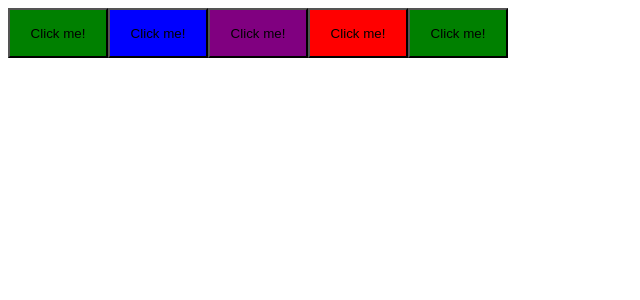
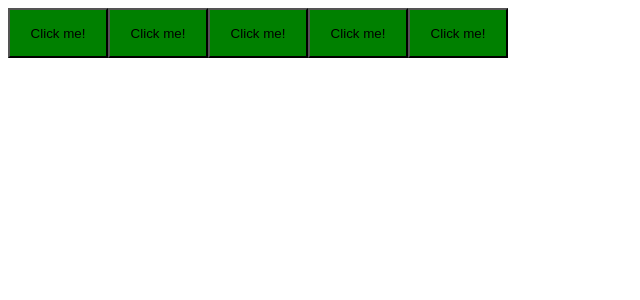
Before and after one commit to jvchaves/time_pomodoro, a React (Vite) app: page / in a window 1280 px wide. Shown: the top 300 px of the page, without its empty margins (0-640 px from the left). Built offline with nearby package versions, Linux system fonts and the light colour scheme.

Commit message:
Feat: sobreescrevo tema default"

```diff
--- a/src/App.tsx
+++ b/src/App.tsx
@@ -1,13 +1,15 @@
+import {ThemeProvider} from 'styled-components'
 import { Button } from "./components/Button";
+import { defaultTheme } from './styles/themes/default';
 
 export function App() {
   return (
-    <>
+    <ThemeProvider theme={defaultTheme}>
       <Button variant="primary"/>
       <Button variant="secondary"/>
       <Button variant="success"/>
       <Button variant="danger"/>
       <Button />
-    </>
+    </ThemeProvider>
   )
 }
--- a/src/components/Button.styles.ts
+++ b/src/components/Button.styles.ts
@@ -17,9 +17,12 @@
   width: 100px;
   height: 50px;
 
-  ${props => {
+
+  background-color: ${ props => props.theme.secondary}
+
+  /*${props => {
     return css`
       background-color: ${buttonVariant[props.variant]}
-    `
-  }}
+      `
+  }}*/
 `
--- /dev/null
+++ b/src/styles/themes/default.ts
@@ -0,0 +1,4 @@
+export const defaultTheme = {
+  primary: 'purple',
+  secondary: 'green'
+}
```
Also changed, not shown: src/@types/styles.d.ts (added, +8 -0 lines).
